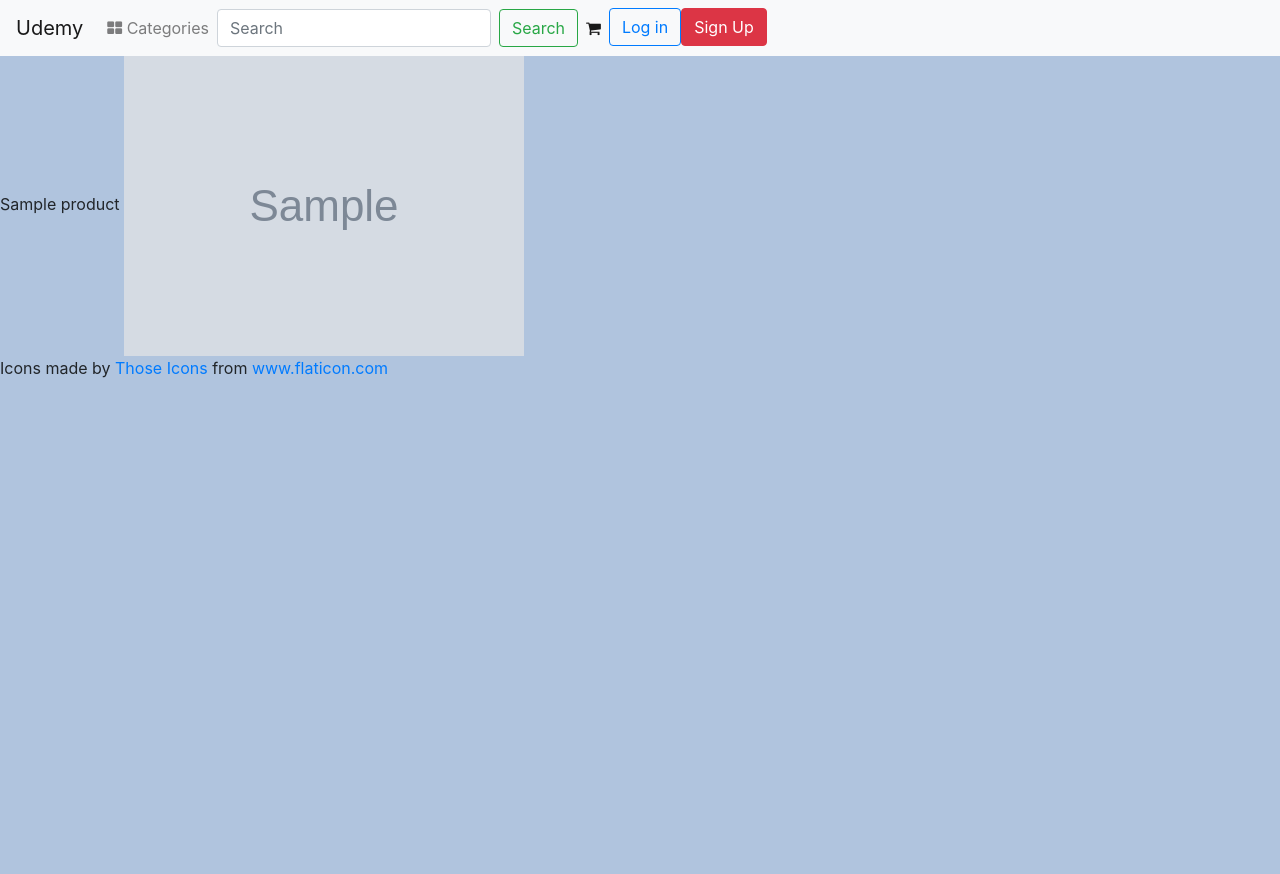
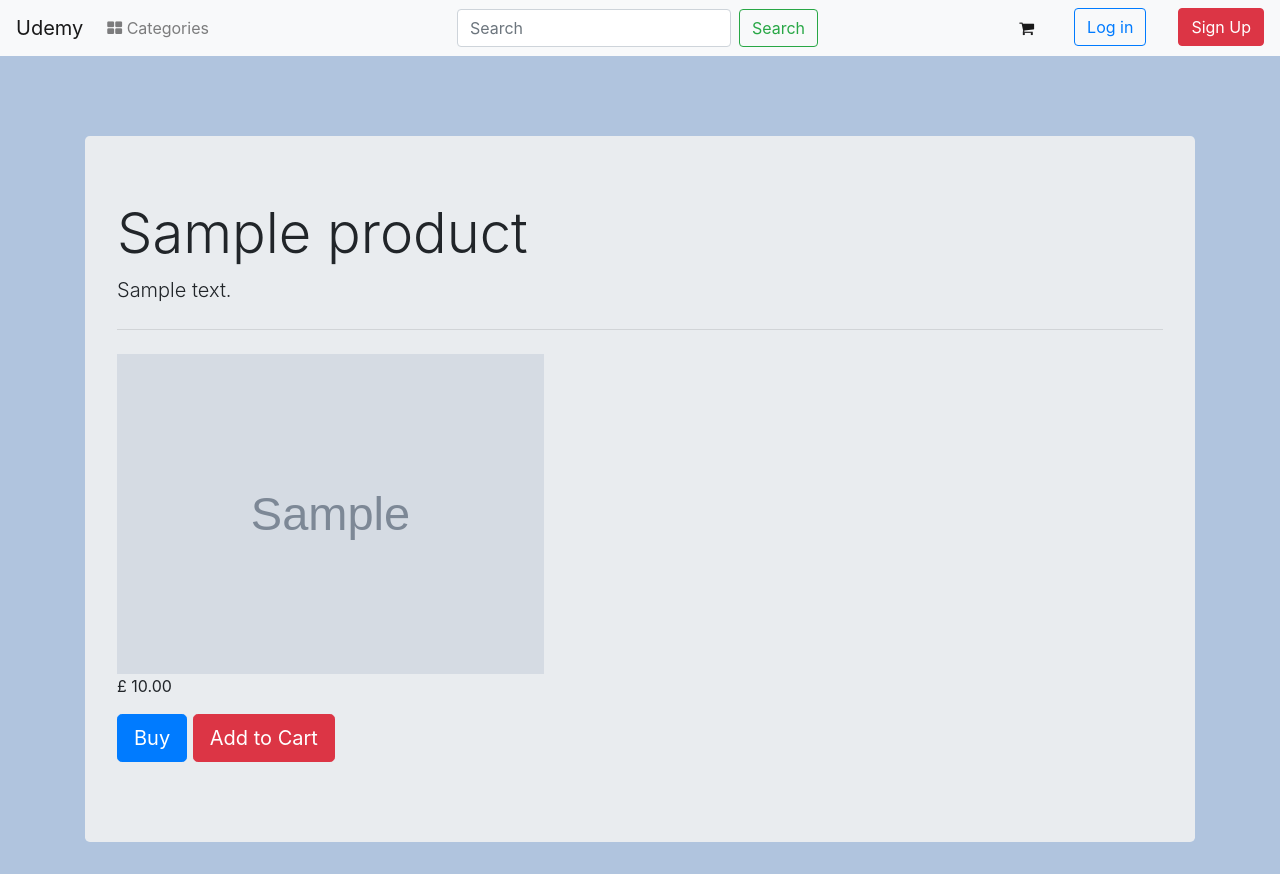
Before and after one commit to DavidCaffrey/ecommerce_project, a Django app: page /products/1/ in a window 1280 px wide. Before the commit the page ends 378 px from the top, so only its background shows below. Run offline with Django 3.2, Linux system fonts and the light colour scheme; tables that the repository leaves empty hold one stand-in row (values such as "Sample post"); grey boxes marked "Sample" are stand-in pictures; some libraries are stand-ins or nearby versions.

Commit message:
styling of base.html

```diff
--- a/ecomm_site/products/templates/products/product_detail.html
+++ b/ecomm_site/products/templates/products/product_detail.html
@@ -2,6 +2,21 @@
 {% extends 'base.html' %}
 
 {% block body_block %}
-{{product.name}}
-<img src="{{ object.image.url }}" class="img-fluid" alt="woops">
+<div class="container">
+    <div class="jumbotron">
+        <h1 class="display-4">{{product.name}}</h1>
+        <p class="lead">{{ product.description }}</p>
+        <hr class="my-4">
+        <img src="{{ product.image.url }}" class="img-fluid" alt="woops" style="height: 20rem">
+        <p>£ {{ product.price }}</p>
+        <p class="lead">
+            <a class="btn btn-primary btn-lg" href="#" role="button">Buy</a>
+            <a class="btn btn-danger btn-lg" href="#" role="button">Add to Cart</a>
+        </p>
+    </div>
+
+
+
+</div>
+
 {% endblock %}
--- a/ecomm_site/static/css/styles.css
+++ b/ecomm_site/static/css/styles.css
@@ -9,3 +9,21 @@ body{
     /*Without this, clicking will make it sticky*/
     pointer-events: none;
 }
+.centered{
+    margin-left: auto;
+    margin-right: auto;
+}
+.jumbotron {
+    margin-top: 5rem;
+}
+div.card-deck{
+    margin-top: 5rem;
+}
+.login{
+    margin-left: 2rem;
+    margin-right: 2rem;
+}
+form.form-inline.my-2.my-lg-0{
+
+    margin-left:15rem;
+}
--- a/ecomm_site/templates/base.html
+++ b/ecomm_site/templates/base.html
@@ -41,23 +41,25 @@
                 <button class="btn btn-outline-success my-2 my-sm-0" type="submit">Search</button>
             </form>
 
-             <li class="nav-item active">
-                <a class="nav-link" href="{% url 'product_list' %}"><i class="fa fa-shopping-cart" aria-hidden="true"></i><span class="sr-only">(current)</span></a>
+        </ul>
+        <ul class="nav navbar-nav navbar-right">
+              <li class="nav-item active">
+                <a class="nav-link" href="#"><i class="fa fa-shopping-cart" aria-hidden="true"></i><span class="sr-only">(current)</span></a>
+            </li>
+            <li>
+                <button class="btn btn-outline-primary login">Log in</button>
+            </li>
+             <li>
+                <button class="btn btn-danger sign-up">Sign Up</button>
             </li>
 
-            <li>
-                <button class="btn btn-outline-primary">Log in</button>
-            </li>
-             <li>
-                <button class="btn btn-danger">Sign Up</button>
-            </li>
         </ul>
     </div>
 </nav>
 <!--<img src="{% static 'images/dc1.jpg' %}">-->
 {% block body_block %}
 {% endblock %}
-<div>Icons made by <a href="https://www.flaticon.com/free-icon/shopping-cart_481384" title="Those Icons">Those Icons</a> from <a href="https://www.flaticon.com/" title="Flaticon">www.flaticon.com</a></div>
+
 <!-- Optional JavaScript -->
 <!-- jQuery first, then Popper.js, then Bootstrap JS -->
 <script src="https://code.jquery.com/jquery-3.2.1.slim.min.js"
```
Also changed, not shown: ecomm_site/products/templates/products/product_list.html (+13 -15 lines).
